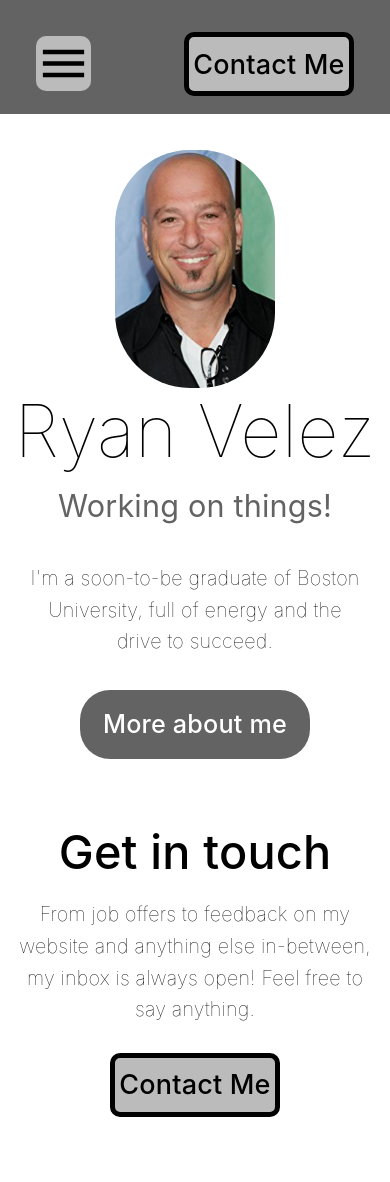
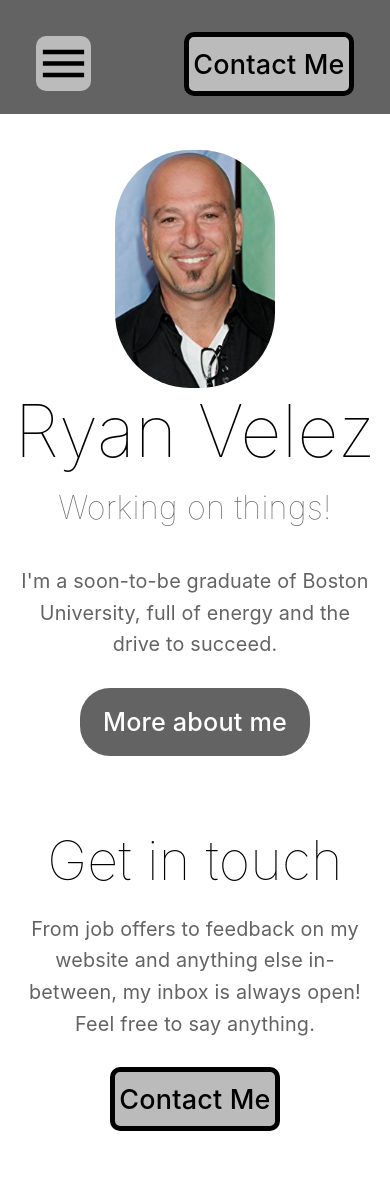
Before and after one commit to ryanv249/ryanv249.me, a Next.js app: page / in a window 390 px wide. Shown: the top 1182 px of the page. Built offline with nearby package versions, Linux system fonts and the light colour scheme.

Commit message:
updated home style

```diff
--- a/styles/pages.module.css
+++ b/styles/pages.module.css
@@ -56,9 +56,9 @@
 .homeHead h3{
     /* background-color: rgb(229, 91, 91); */
     color: rgb(99, 99, 99);
-    font-size: 2rem;
+    font-size: 2.5rem;
     margin: 0;
-    font-weight: 400;
+    font-weight: 100;
 }
 
 
@@ -73,10 +73,11 @@
 
 .homeBody p{
     /* background-color: rgb(132, 178, 65); */
+    color: rgb(99, 99, 99);
     font-size: 1.2rem;
     max-width: 30rem;
-    margin: 0 1.3rem 1.3rem 1.3rem;
-    font-weight: 100;
+    margin: 0 1rem 1rem 1rem;
+    font-weight: 400;
 }
 
 .homeBody a{
@@ -106,17 +107,18 @@
 
 .homeFoot h2{
     /* background-color: rgb(82, 102, 38); */
-    font-size: 3rem;
+    font-size: 3.5rem;
     margin: 0;
-    font-weight: 500;
+    font-weight: 100;
 }
 
 .homeFoot p{
     /* background-color: rgb(105, 36, 36); */
+    color: rgb(99, 99, 99);
     font-size: 1.2rem;
     max-width: 30rem;
     margin: 0 1rem;
-    font-weight: 100;
+    font-weight: 400;
 }
 
 .homeFoot a{
@@ -150,7 +152,7 @@
     }
 
     .homeHead h3{
-        font-size: 1.7rem;
+        font-size: 1.8rem;
     }
 
     .homeBody p, .homeFoot p{
@@ -158,7 +160,7 @@
     }
 
     .homeFoot h2{
-        font-size: 2.6rem;
+        font-size: 3rem;
     }
 }
 
```
